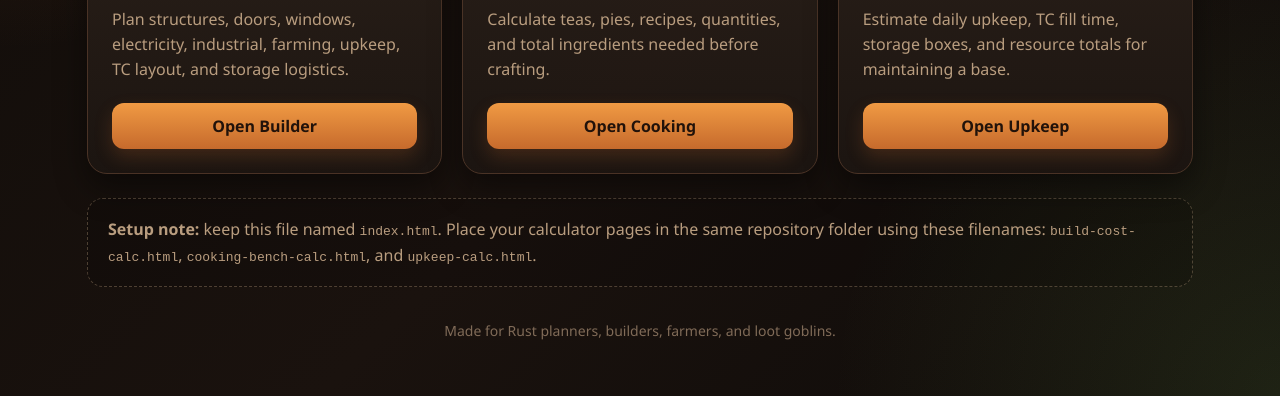
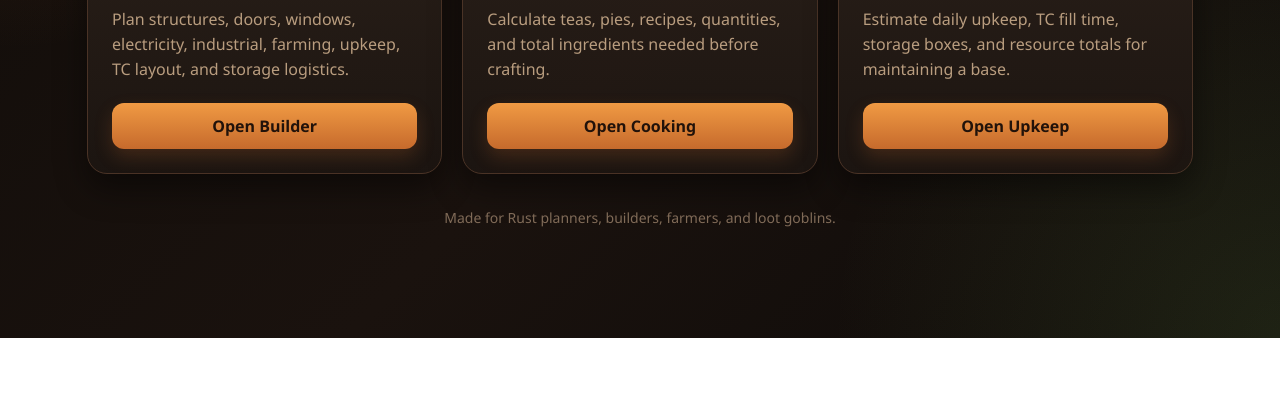
Before and after one commit to ajdrox93/RustWebApps, a plain HTML site: page index.html in a window 1280 px wide. Shown: the part 462-858 px from the top of the page. After the commit the page ends 800 px from the top, so only its background shows below. Drawn offline with Linux system fonts and the light colour scheme.

Commit message:
Update index.html
Removed unnecessary note from view

```diff
--- a/index.html
+++ b/index.html
@@ -136,10 +136,6 @@
       </a>
     </section>
 
-    <section class="note">
-      <strong>Setup note:</strong> keep this file named <code>index.html</code>. Place your calculator pages in the same repository folder using these filenames: <code>build-cost-calc.html</code>, <code>cooking-bench-calc.html</code>, and <code>upkeep-calc.html</code>.
-    </section>
-
     <footer>Made for Rust planners, builders, farmers, and loot goblins.</footer>
   </main>
 </body>
```
